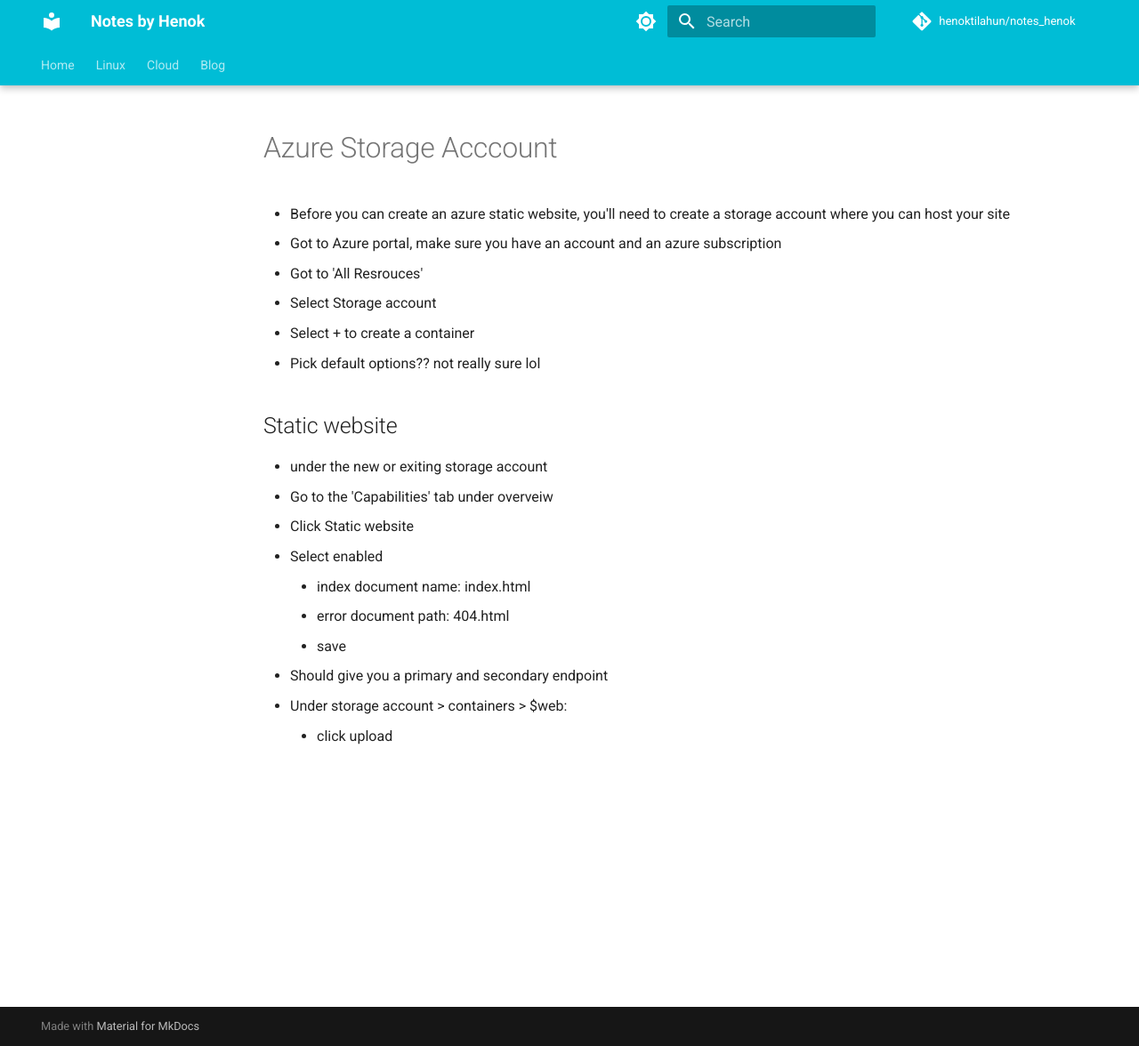
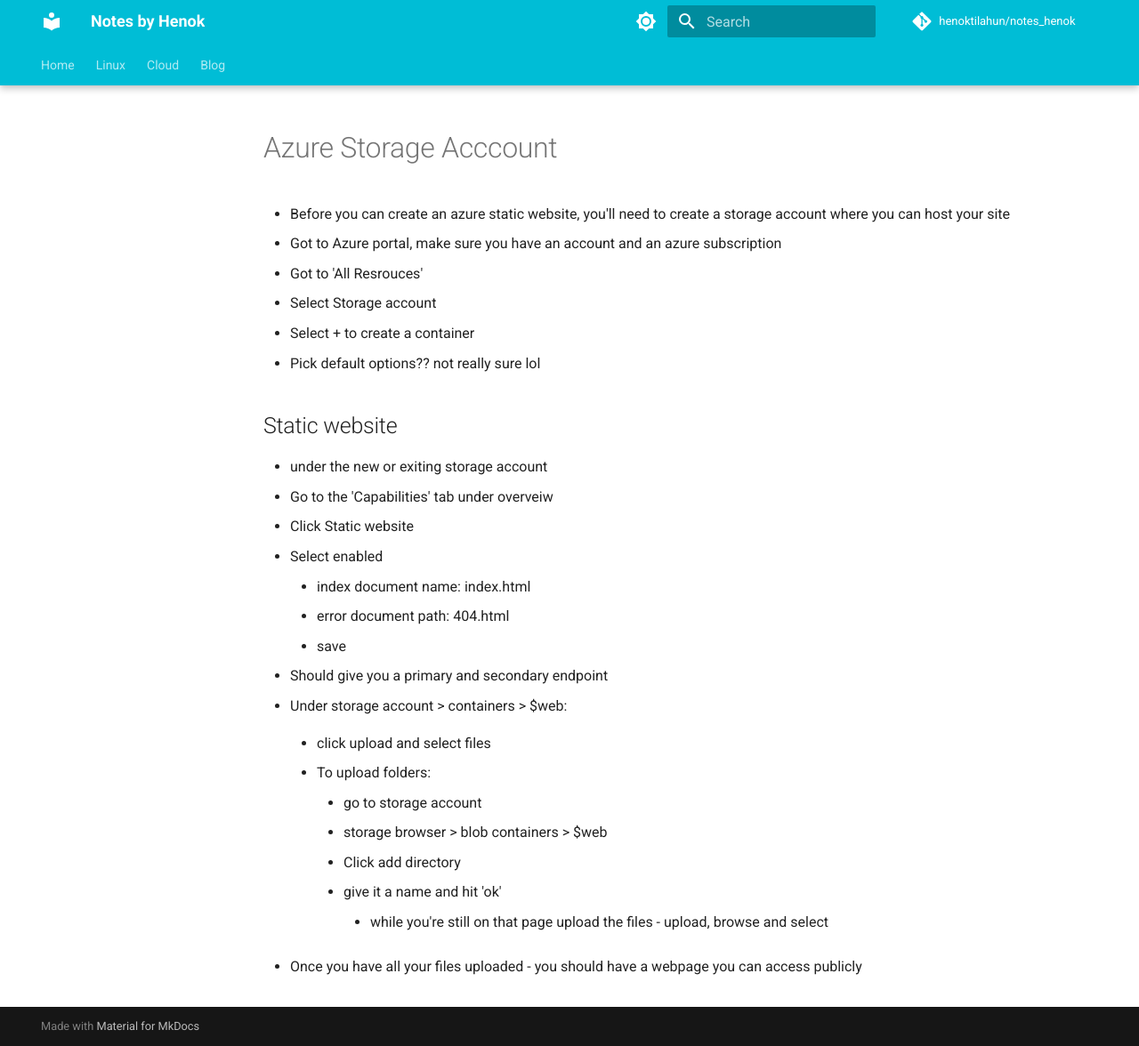
Before and after one commit to henoktilahun/notes_henok, an MkDocs documentation site: the page built from docs/Cloud/CloudResumeChallenge/azurestorageaccount.md, in a window 1280 px wide and 1176 px high. Shown: the whole window at 89% size. Built offline with MkDocs 1.6.1 and Material for MkDocs 9.7.7, drawn with Linux system fonts in a browser that asks for light colours; comment, search, counter and statistics services are not loaded.

Commit message:
notes on storage acount

```diff
--- a/docs/Cloud/CloudResumeChallenge/azurestorageaccount.md
+++ b/docs/Cloud/CloudResumeChallenge/azurestorageaccount.md
@@ -20,4 +20,13 @@
 - Should give you a primary and secondary endpoint
 
 - Under storage account > containers > $web:
-    - click upload
+    - click upload and select files
+
+    - To upload folders:
+        - go to storage account
+        - storage browser > blob containers > $web
+        - Click add directory
+        - give it a name and hit 'ok'
+            - while you're still on that page upload the files - upload, browse and select
+
+- Once you have all your files uploaded - you should have a webpage you can access publicly
```
Also changed, not shown: docs/Cloud/CloudResumeChallenge/https.md (added, +25 -0 lines).
